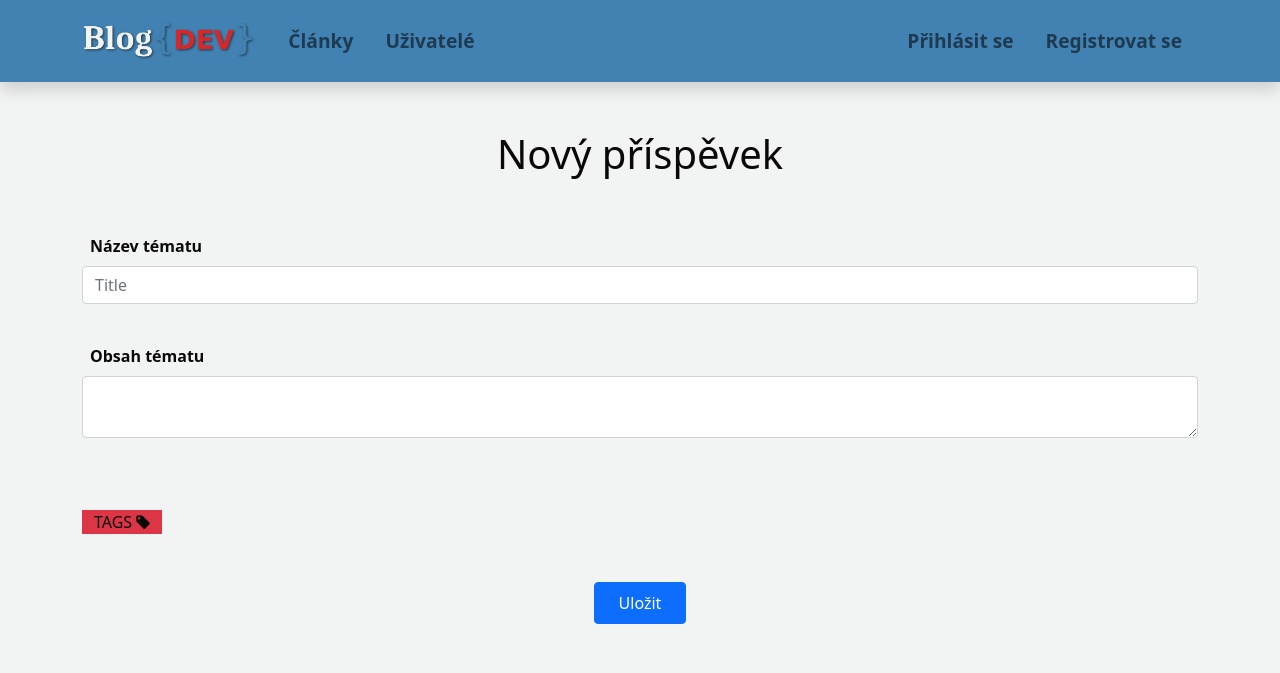
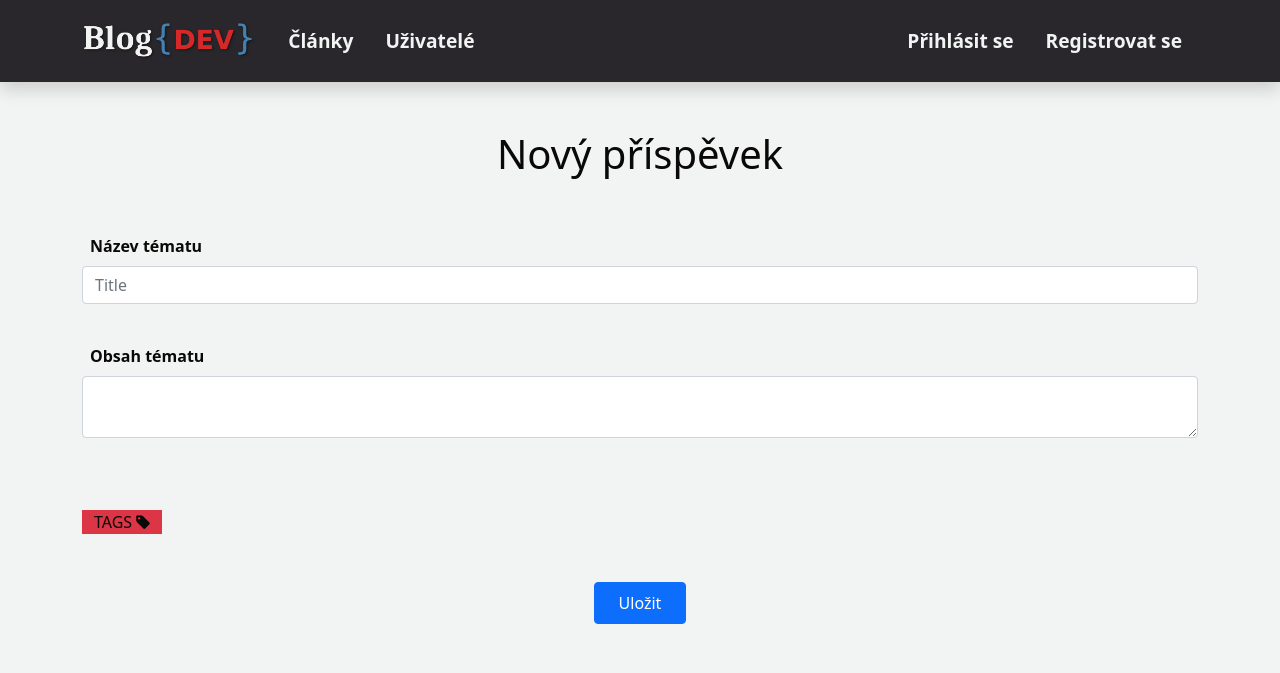
Before and after one commit to Michael86868/BLOG-Symfony, a Symfony app: template templates/post/new.html.twig in a window 1280 px wide. Shown: the top 673 px of the page. Run offline with Twig, Linux system fonts and the light colour scheme; the template is opened without the code that fills it, so the values that code supplies are empty; form fields are guessed from the names that the template uses; some libraries are stand-ins or nearby versions.

Commit message:
Changed navbar background color

```diff
--- a/public/bootstrap/custom/main.css
+++ b/public/bootstrap/custom/main.css
@@ -1,7 +1,8 @@
 @charset "UTF-8";
 :root {
   --bg-primary: #F2F4F3;
-  --bg-navbar: #4282B3;
+  --bg-navbar: #29272b;
+  --text-navbar: #f2f4f3;
   --primary-color: #4282B3;
   --secondary-color: #D62828;
   --text-color: #0A0908;
@@ -277,8 +278,22 @@ section.approval table > thead {
   color: var(--text-muted-color);
 }
 
+nav > .container > .navbar-collapse > .navbar-nav > li > a {
+  color: var(--text-navbar);
+}
+nav > .container > .navbar-collapse > .navbar-nav > li > a:hover {
+  color: var(--text-navbar);
+  opacity: 0.6;
+}
+nav > .container > .navbar-collapse > .navbar-nav > li > a > span.nav-link {
+  color: var(--text-navbar);
+}
+nav > .container > .navbar-collapse > .navbar-nav > li > a > span.nav-link:hover, nav > .container > .navbar-collapse > .navbar-nav > li > a > span.nav-link:focus, nav > .container > .navbar-collapse > .navbar-nav > li > a > span.nav-link:active {
+  color: var(--text-navbar);
+}
+
 .dropdown-item:hover {
-  background: var(--bg-navbar);
+  background: var(--bg-primary);
   color: #000;
 }
 
--- a/public/bootstrap/custom/main.scss
+++ b/public/bootstrap/custom/main.scss
@@ -1,6 +1,7 @@
 :root{
   --bg-primary: #F2F4F3;
-  --bg-navbar: #4282B3;
+  --bg-navbar: #29272b;  //#4080b1;
+  --text-navbar: #f2f4f3;
   --primary-color: #4282B3;
   --secondary-color: #D62828;
   --text-color: #0A0908;
@@ -307,7 +308,32 @@ section.approval{
   }
 }
 
+nav{
+  > .container{
+    > .navbar-collapse{
+      > .navbar-nav{
+        > li{
+          > a{
+            color: var(--text-navbar);
+            &:hover{
+              color: var(--text-navbar);
+              opacity: 0.6;
+            }
+            >span.nav-link{
+              color: var(--text-navbar);
+              &:hover, &:focus, &:active{
+                color: var(--text-navbar);
+              }
+            }
+          }
+        }
+      }
+    }
+  }
+}
+
+
 .dropdown-item:hover{
-  background: var(--bg-navbar);
+  background: var(--bg-primary);
   color: #000;
 }
--- a/templates/base.html.twig
+++ b/templates/base.html.twig
@@ -33,11 +33,11 @@
             <ul class="navbar-nav ">
                 {% if is_granted('IS_AUTHENTICATED_FULLY') %}
                     <li class="nav-item dropdown">
-                        <a class="nav-link dropdown-toggle px-0 d-inline" href="#" id="dropdown08" data-bs-toggle="dropdown" aria-expanded="false">
+                        <a class="nav-link dropdown-toggle px-0 d-inline text-light" href="#" id="dropdown08" data-bs-toggle="dropdown" aria-expanded="false">
                             <img src="{{ asset('images/avatars/av.jpg') }}" alt="" height="35" class="ms-3 rounded-circle d-inline">
-                            <span class="nav-link ps-2 pe-0 link-dark fw-bolder pt-1 d-inline">{{ app.user.username }}</span>
+                            <span class="nav-link ps-2 pe-0 link-light fw-bolder pt-1 d-inline">{{ app.user.username }}</span>
                         </a>
-                        <ul class="dropdown-menu ms-3 mt-2 bg-navbar shadow">
+                        <ul class="dropdown-menu ms-3 mt-2 bg-light shadow">
                             <li><a class="dropdown-item" href="{{ path('user_show', {'id': app.user.id}) }}">Profil</a></li>
                             <li><a class="dropdown-item" href="{{ path('user_edit', {'id': app.user.id}) }}">Upravit profil</a></li>
                             <hr class="my-1">
```
Also changed, not shown: 1 other file.
